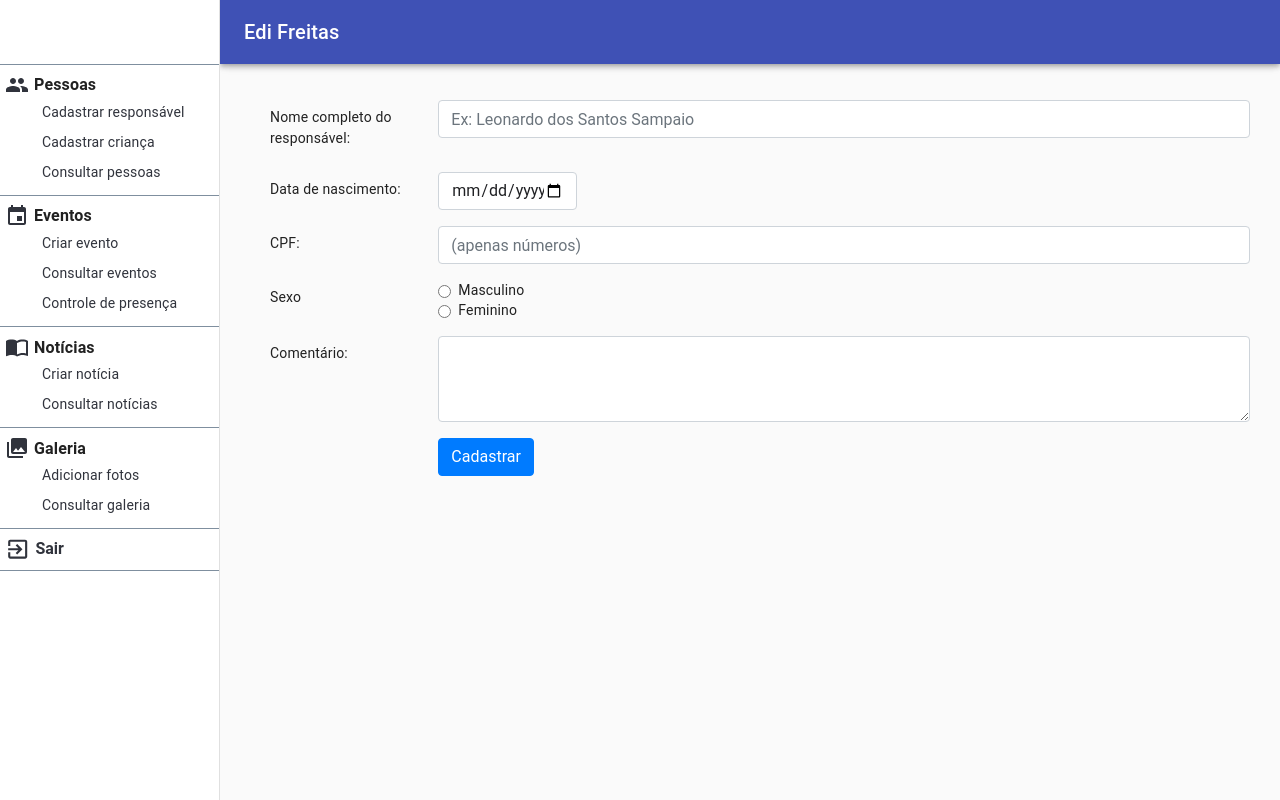
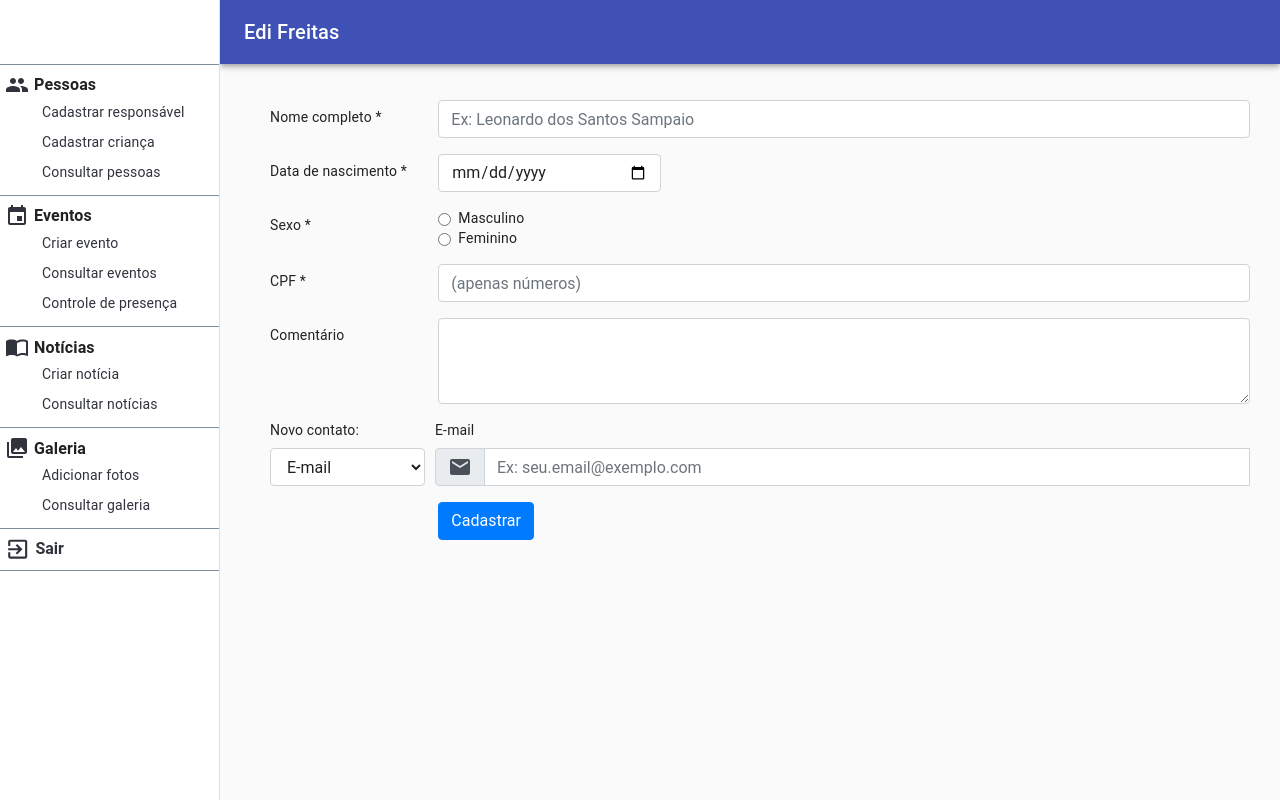
Before and after one commit to lauanS/EdiFreitas-App, a React (Create React App) app: page /admin in a window 1280 px wide. Both pictures are taken after typing "Sample", "Sample123" into the empty fields and a click on the button "Entrar". Built offline with nearby package versions, Linux system fonts and the light colour scheme; the HTML template or start-up script is replaced by a standard one.

Commit message:
Tela de cadastro de crianças e responsável

```diff
--- a/src/components/CadastroResponsavel/index.js
+++ b/src/components/CadastroResponsavel/index.js
@@ -2,9 +2,11 @@ import React,  { useState } from 'react';
 import 'bootstrap/dist/css/bootstrap.min.css';
 import './styles.css';
 
-import {Form, Row, Col, Button, InputGroup} from 'react-bootstrap';
+import {Form, Row, Col, Button} from 'react-bootstrap';
 
-import Contato from '../../components/ContatoForm/index';
+import Contato from '../CampoContato/index';
+import CamposPessoa from '../CamposPessoa/index';
+import Comentario from '../CampoComentario/index';
 
 export default function CadastroResponsavel(){
 
@@ -26,39 +28,10 @@ export default function CadastroResponsavel(){
 
   return (
     <Form onSubmit={handleSubmit} noValidate validated={validated}>
-      <Form.Group as={Row} controlId="formGroupName">
-        <Form.Label column sm={2}>
-          Nome completo do responsável:
-        </Form.Label>
-        <Col sm={10}>
-          <Form.Control
-            required
-            type="text"
-            placeholder="Ex: Leonardo dos Santos Sampaio" />
-          <Form.Control.Feedback>Looks good!</Form.Control.Feedback>
-          <Form.Control.Feedback type="invalid">
-              Preencha seu nome completo.
-          </Form.Control.Feedback>
-        </Col>
-      </Form.Group>
-
-      <Form.Group as={Row} controlId="formGroupDate">
-        <Form.Label column sm={2}>
-          Data de nascimento:
-        </Form.Label>
-        <Col sm="2">
-          <Form.Control
-            required
-            type="date" />
-          <Form.Control.Feedback type="invalid">
-            Campo obrigatório.
-          </Form.Control.Feedback>
-        </Col>
-      </Form.Group>
-
+      <CamposPessoa />
       <Form.Group as={Row} controlId="formGroup">
         <Form.Label column sm={2}>
-          CPF:
+          CPF *
         </Form.Label>
         <Col sm={10}>
           <Form.Control
@@ -71,43 +44,16 @@ export default function CadastroResponsavel(){
         </Col>
       </Form.Group>
 
-      <fieldset>
-      <Form.Group as={Row}>
-        <Form.Label as="legend" column sm={2}>
-          Sexo
-        </Form.Label>
-        <Col sm={10}>
-          <Form.Check
-            type="radio"
-            label="Masculino"
-            name="rdMasc"
-            id="rdMasc"
-          />
-          <Form.Check
-            type="radio"
-            label="Feminino"
-            name="rdFem"
-            id="rdMasc"
-          />
-        </Col>
-      </Form.Group>
-      </fieldset>
-
-
-      <Form.Group as={Row} controlId="formGroupComment">
-        <Form.Label column sm={2}>
-          Comentário:
-        </Form.Label>
-        <Col>
-          <Form.Control as="textarea" rows="3"/>
-        </Col>
-      </Form.Group>
+      <Comentario />
+      <Contato />
 
       <Form.Group as={Row}>
         <Col sm={{ span: 10, offset: 2 }}>
           <Button type="submit">Cadastrar</Button>
         </Col>
       </Form.Group>
+
+
     </Form>
 
   );
--- /dev/null
+++ b/src/components/CampoComentario/index.js
@@ -0,0 +1,20 @@
+import React,  { useState } from 'react';
+import 'bootstrap/dist/css/bootstrap.min.css';
+import './styles.css';
+
+import {Form, Row, Col} from 'react-bootstrap';
+
+
+export default function CampoComentario(){
+
+  return (
+      <Form.Group as={Row} controlId="formGroupComment">
+        <Form.Label column sm={2}>
+          Comentário
+        </Form.Label>
+        <Col>
+          <Form.Control as="textarea" rows="3"/>
+        </Col>
+      </Form.Group>
+  );
+}
--- /dev/null
+++ b/src/components/CampoContato/index.js
@@ -0,0 +1,87 @@
+import React,  { useState } from 'react';
+import 'bootstrap/dist/css/bootstrap.min.css';
+
+import EmailIcon from '@material-ui/icons/Email';
+import PhoneIcon from '@material-ui/icons/Phone';
+
+import './styles.css';
+
+import {Form, Col, InputGroup} from 'react-bootstrap';
+
+export default function CampoContato(){
+
+  const [typeContact, setType] = useState('E-mail');
+
+  const handleChange = e => {
+    let {name, value} = e.target;
+    setType(value);
+  }
+
+  const displayContactField = type => {
+    if(typeContact == "Telefone"){
+      return contactFieldPhone();
+    }
+    return contactFieldEmail();
+  }
+
+  const contactFieldEmail = () => {
+    return (
+      <InputGroup>
+          <InputGroup.Prepend>
+            <InputGroup.Text id="inputGroupPrepend">
+            <EmailIcon />
+            </InputGroup.Text>
+          </InputGroup.Prepend>
+          <Form.Control
+            required
+            type="email"
+            placeholder="Ex: seu.email@exemplo.com" />
+          <Form.Control.Feedback type="invalid">
+            E-mail inválido.
+          </Form.Control.Feedback>
+        </InputGroup>
+    )
+  }
+
+  const contactFieldPhone = () => {
+    return (
+      <InputGroup>
+        <InputGroup.Prepend>
+          <InputGroup.Text id="inputGroupPrepend">
+            <PhoneIcon />
+          </InputGroup.Text>
+        </InputGroup.Prepend>
+        <Form.Control
+          required
+          type="text"
+          placeholder="Ex: (99) 99999-9999" />
+        <Form.Control.Feedback type="invalid">
+          Telefone inválido.
+        </Form.Control.Feedback>
+      </InputGroup>
+    );
+  }
+
+  return (
+  <>
+    <Form.Row>
+      <Form.Group as={Col} controlId="fromGroupTypeContact">
+        <Form.Label>Novo contato: </Form.Label>
+        <Form.Control as="select" value={typeContact} onChange={handleChange}>
+          <option>Telefone</option>
+          <option>E-mail</option>
+        </Form.Control>
+      </Form.Group>
+
+      <Form.Group as={Col} sm={10} controlId="formGroupContact">
+        <Form.Label>
+          {typeContact}
+        </Form.Label>
+        { displayContactField('') }
+      </Form.Group>
+
+    </Form.Row>
+
+  </>
+  );
+}
--- /dev/null
+++ b/src/components/CamposPessoa/index.js
@@ -0,0 +1,64 @@
+import React,  { useState } from 'react';
+import 'bootstrap/dist/css/bootstrap.min.css';
+import './styles.css';
+
+import {Form, Row, Col} from 'react-bootstrap';
+
+export default function CamposPessoa(){
+
+  return (
+    <>
+    <Form.Group as={Row} controlId="formGroupName">
+      <Form.Label column sm={2}>
+        Nome completo *
+      </Form.Label>
+      <Col sm={10}>
+        <Form.Control
+          required
+          type="text"
+          placeholder="Ex: Leonardo dos Santos Sampaio" />
+        <Form.Control.Feedback>Parece bom!</Form.Control.Feedback>
+        <Form.Control.Feedback type="invalid">
+            Preencha seu nome completo.
+        </Form.Control.Feedback>
+      </Col>
+    </Form.Group>
+
+    <Form.Group as={Row} controlId="formGroupDate">
+      <Form.Label column sm={2}>
+        Data de nascimento *
+      </Form.Label>
+      <Col sm="3">
+        <Form.Control
+          required
+          type="date" />
+        <Form.Control.Feedback type="invalid">
+          Campo obrigatório.
+        </Form.Control.Feedback>
+      </Col>
+    </Form.Group>
+
+    <fieldset>
+    <Form.Group as={Row}>
+      <Form.Label as="legend" column sm={2}>
+        Sexo *
+      </Form.Label>
+      <Col sm={10}>
+        <Form.Check
+          type="radio"
+          label="Masculino"
+          name="rdMasc"
+          id="rdMasc"
+        />
+        <Form.Check
+          type="radio"
+          label="Feminino"
+          name="rdMasc"
+          id="rdMasc"
+        />
+      </Col>
+    </Form.Group>
+    </fieldset>
+    </>
+  );
+}
--- a/src/components/ContatoForm/index.js
+++ /dev/null
@@ -1,49 +0,0 @@
-import React,  { useState } from 'react';
-import 'bootstrap/dist/css/bootstrap.min.css';
-import './styles.css';
-
-import {Form, Row, Col, InputGroup} from 'react-bootstrap';
-
-export default function CadastroResponsavel(){
-
-  const [typeContact, setType] = useState('E-mail');
-
-  const handleChange = e => {
-    let {name, value} = e.target;
-    setType(value);
-  }
-
-  return (
-  <>
-    <Form.Group controlId="fromGroupTypeContact">
-      <Form.Label>Novo Contato: </Form.Label>
-      <Form.Control as="select" value={typeContact} onChange={handleChange}>
-        <option>Telefone</option>
-        <option>E-mail</option>
-      </Form.Control>
-    </Form.Group>
-
-    <Form.Group as={Row} controlId="formGroupContact">
-      <Form.Label column sm={2}>
-        {typeContact}
-      </Form.Label>
-      <Col sm={10}>
-        <InputGroup>
-          <InputGroup.Prepend>
-            <InputGroup.Text id="inputGroupPrepend">@</InputGroup.Text>
-          </InputGroup.Prepend>
-          <Form.Control
-            required
-            type="text"
-            placeholder="contact" />
-          <Form.Control.Feedback>Looks good!</Form.Control.Feedback>
-          <Form.Control.Feedback type="invalid">
-              Preencha seu nome completo.
-          </Form.Control.Feedback>
-        </InputGroup>
-
-      </Col>
-    </Form.Group>
-  </>
-  );
-}
--- a/src/pages/private/CadastrarCriança/index.js
+++ b/src/pages/private/CadastrarCriança/index.js
@@ -1,12 +1,16 @@
 import React from 'react';
 import './styles.scss';
 import Sidebar from '../../../components/Sidebar/index';
-
+import CadCrianca from '../../../components/CadastroCrianca/index'
 export default class CadastrarCrianca extends React.Component{
     render(){
         return (
           <>
           <Sidebar titulo="Cadastrar criança" ativo={1}/>
+
+          <div className="cad">
+            <CadCrianca />
+          </div>
           </>
         );
       }
--- a/src/pages/private/CadastrarResponsavel/index.js
+++ b/src/pages/private/CadastrarResponsavel/index.js
@@ -1,12 +1,18 @@
 import React from 'react';
 import './styles.scss';
 import Sidebar from '../../../components/Sidebar/index';
+import CadPessoa from '../../../components/CadastroResponsavel/index';
 
 export default class CadastrarResponsavel extends React.Component{
     render(){
         return (
           <>
           <Sidebar titulo="Cadastrar responsável" ativo={0}/>
+
+
+          <div className="cad">
+            <CadPessoa />
+          </div>
           </>
         );
       }
```
Also changed, not shown: src/components/CadastroCrianca/index.js (+93 -12 lines), src/components/CampoComentario/styles.css (added), src/components/CampoContato/styles.css (added), src/components/CamposPessoa/styles.css (added).
